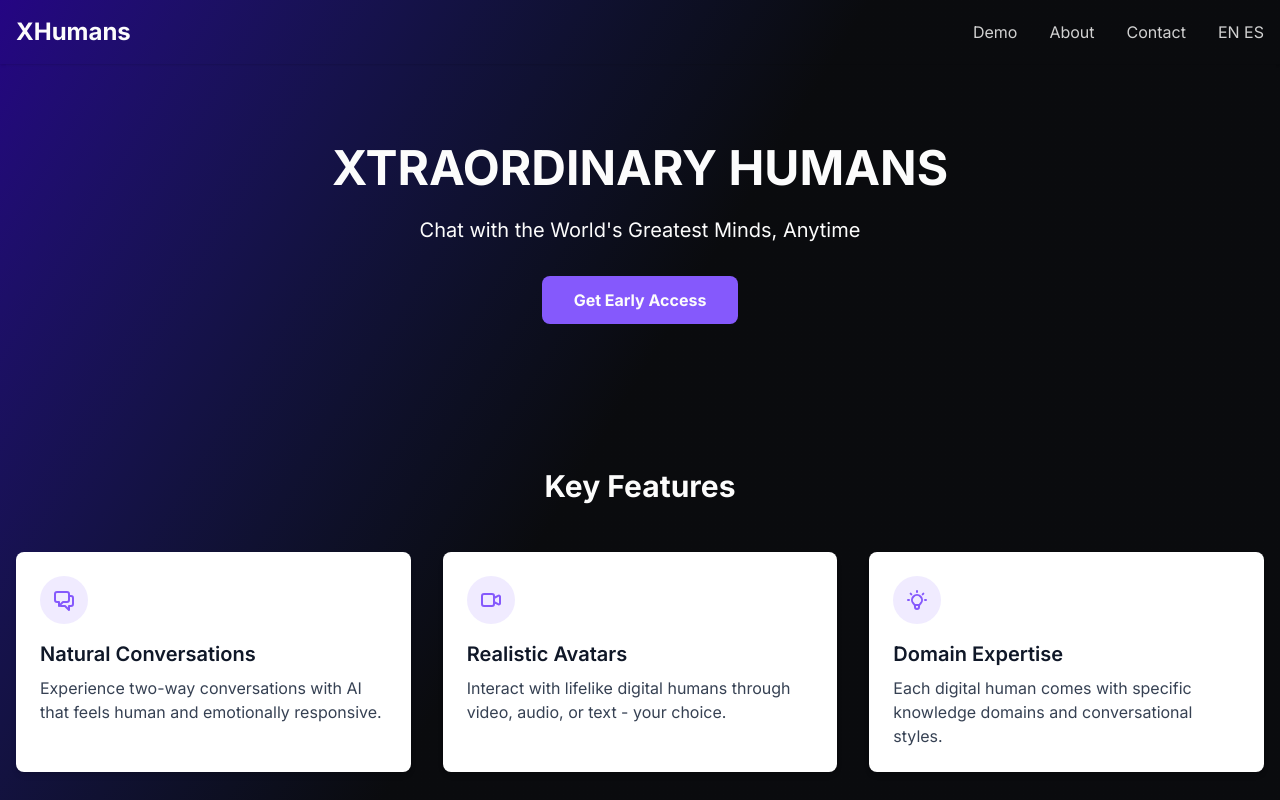
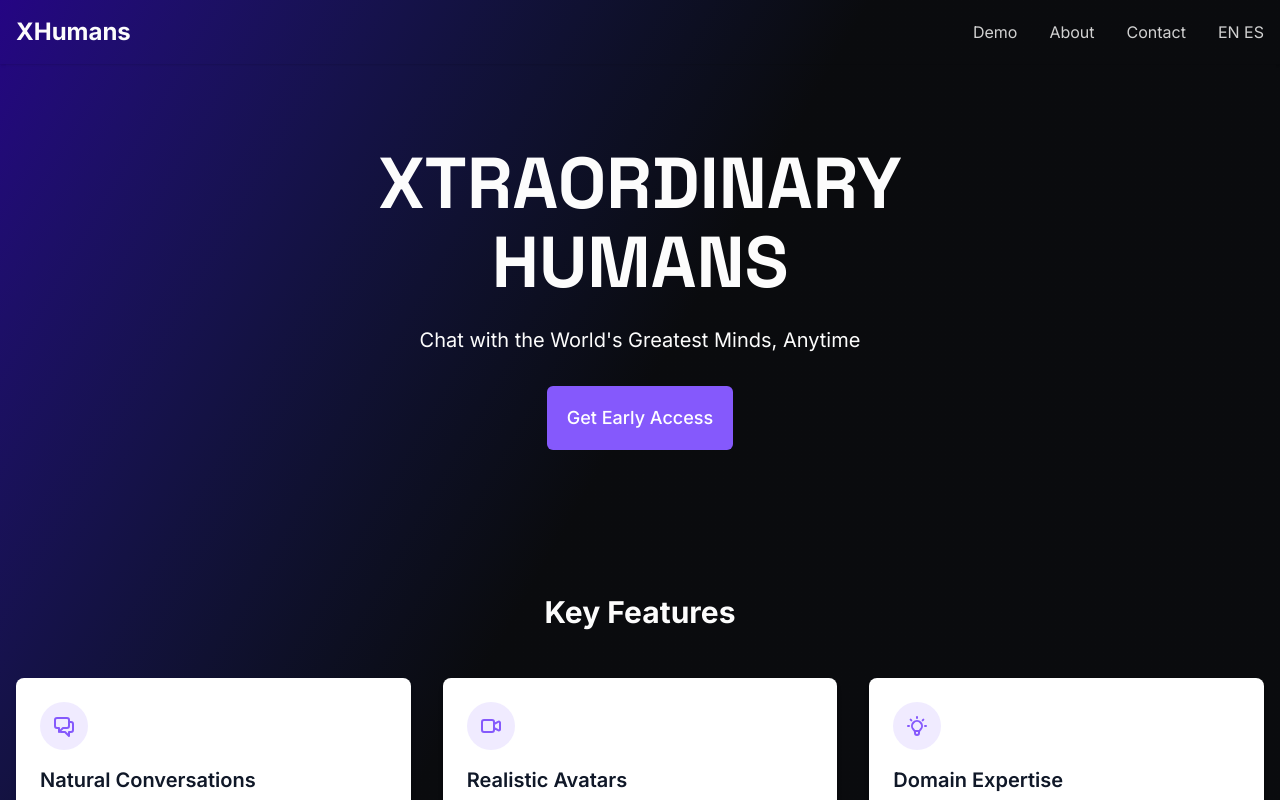
Before and after one commit to xhumans/xhumans-landing, a Next.js app: page / in a window 1280 px wide. Shown: the top 800 px of the page. Built offline with nearby package versions, Linux system fonts and the light colour scheme.

Commit message:
Update fonts

```diff
--- a/src/app/layout.tsx
+++ b/src/app/layout.tsx
@@ -1,9 +1,22 @@
 import './globals.css';
 import type { Metadata } from 'next';
 import { Inter } from 'next/font/google';
+import { Space_Grotesk } from 'next/font/google';
 import Header from '@/components/Header';
 
-const inter = Inter({ subsets: ['latin'] });
+// Load Inter font
+const inter = Inter({
+  subsets: ['latin'],
+  variable: '--font-body',
+  display: 'swap',
+});
+
+// Load Space Grotesk font
+const spaceGrotesk = Space_Grotesk({
+  subsets: ['latin'],
+  variable: '--font-display',
+  display: 'swap',
+});
 
 export const metadata: Metadata = {
   title: 'XHumans - The Future of Human-AI Interaction',
@@ -17,7 +30,7 @@ export default function RootLayout({
 }) {
   return (
     <html lang="en" className='dark'>
-      <body className={`${inter.className} bg-gradient-to-br from-primary-950 to-bg-primary to-34% `}>
+      <body className={`${inter.variable} ${spaceGrotesk.variable} bg-gradient-to-br from-primary-950 to-bg-primary to-34% `}>
         <Header />
         {children}
       </body>
--- a/src/app/page.tsx
+++ b/src/app/page.tsx
@@ -8,13 +8,13 @@ export default function Home() {
       <section className="relative py-20">
         <div className="container mx-auto px-4">
           <div className="max-w-3xl mx-auto text-center">
-            <h1 className="text-5xl font-bold mb-6 text-text-primary">
+            <h1 className="display-xl mb-6 text-text-primary">
               XTRAORDINARY HUMANS
             </h1>
             <p className="text-xl mb-8 text-text-primary">
               Chat with the World's Greatest Minds, Anytime
             </p>
-            <button className="bg-primary-500 hover:bg-primary-700 text-text-primary font-bold py-3 px-8 rounded-lg transition-colors">
+            <button className="btn btn-primary btn-lg">
               Get Early Access
             </button>
           </div>
```
